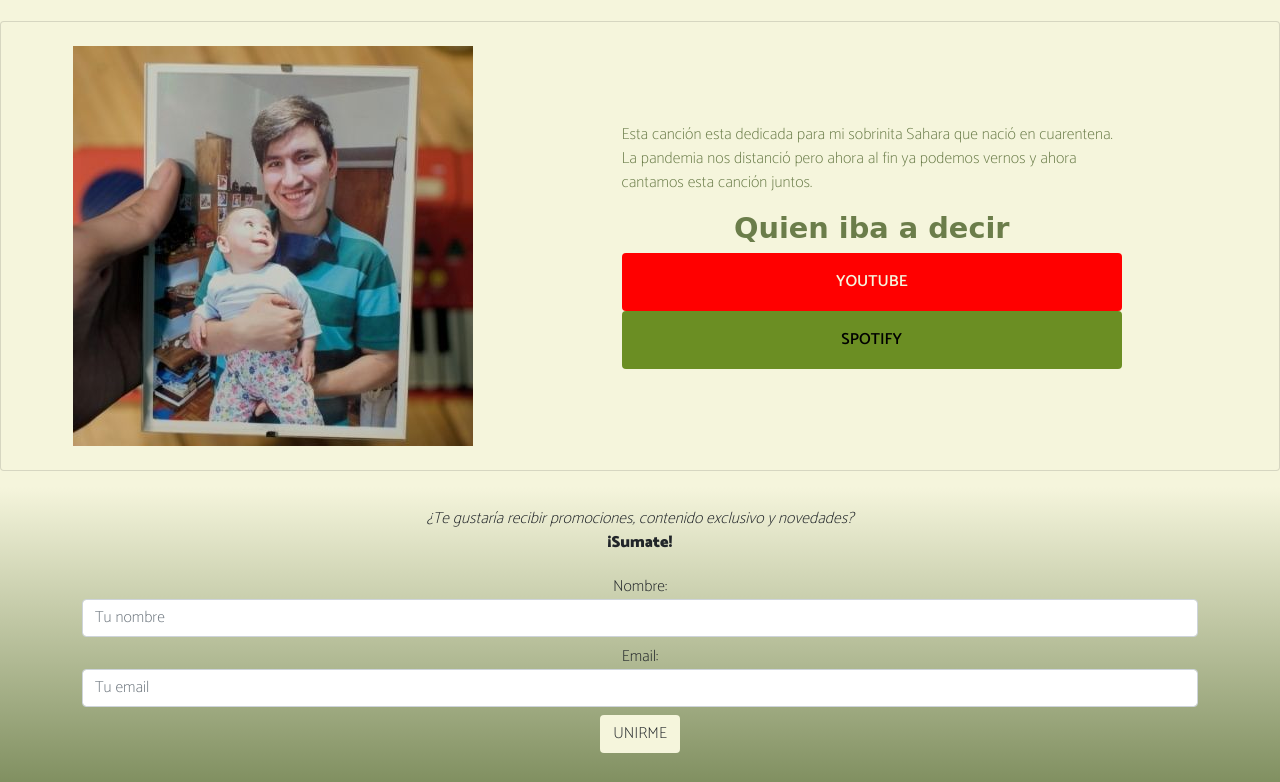
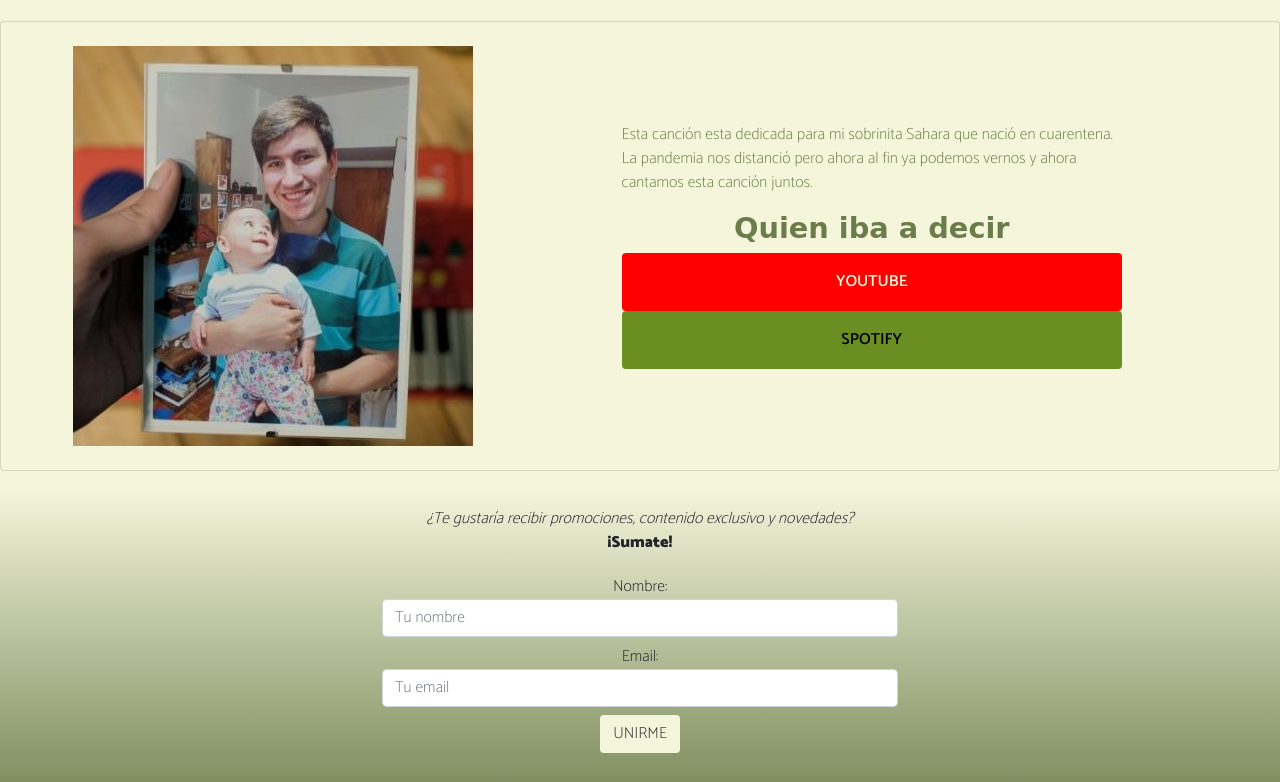
Before and after one commit to GASTONSORIA/webmusicaltonsoria, a website: page index.html in a window 1280 px wide. Shown: the part 87-869 px from the top of the page. Drawn offline with nearby package versions, Linux system fonts and the light colour scheme; files whose address does not match are found by name; a web font is replaced by a local one.

Commit message:
Mediaqueries Footer + Estilos Home

```diff
--- a/index.html
+++ b/index.html
@@ -82,7 +82,7 @@
         </div>
 
         <div class="col-xs-6 col-md-5 mx-md-4 d-flex justify-content-center align-items-center">
-          <div class="card-body container-fluid d-flex flex-column-reverse order-md-3">
+          <div class="card-body container-fluid d-flex flex-column flex-md-column-reverse order-md-3">
             <a href="https://open.spotify.com/embed/track/5wTXX03DJACyZICvPjL4ve?utm_source=generator&theme=0"
               target="_blank" class="btn btn--spotify btn--color p-3" data-aos="fade-right">Spotify</a>
             <a href="https://www.youtube.com/embed/pFuFUvswN-A" target="_blank" class="btn btn--youtube p-3"
@@ -109,7 +109,7 @@
     </p>
 
 
-    <form class="form-inline container d-flex flex-column justify-content-around align-items-center mb-4"
+    <form class="form-inline container d-flex flex-column justify-content-around align-items-center mb-4 footer__form--width"
       action="/action_page.php">
       <!-- nombre  -->
       <label for="uname" class="mr-sm-2">Nombre:</label>
--- a/scss/_footer.scss
+++ b/scss/_footer.scss
@@ -33,6 +33,10 @@
     align-items: center ;
 }
 
+.footer__form--width {
+    max-width: 500px;
+}
+
 .form__button {
     background-color: #f5f5dc;
 }
--- a/scss/_mediaqueries.scss
+++ b/scss/_mediaqueries.scss
@@ -3,5 +3,27 @@
 
 
 img.article__img.d-flex.justify-content-center.col-12.col-lg-6 {
-    max-width:100%
+    max-width: 100%
 }
+
+//footer ---------------------------------------------------------------------------------
+@media (min-width: 1400px) {
+    form.form-inline.container.d-flex.flex-column.justify-content-around.align-items-center.mb-4 {
+        max-width: 540px;
+    }
+
+}
+
+@media (min-width: 1024px) {
+    form.form-inline.container.d-flex.flex-column.justify-content-around.align-items-center.mb-4 {
+        max-width: 540px;
+    }
+
+}
+
+@media (min-width: 768px) {
+    form.form-inline.container.d-flex.flex-column.justify-content-around.align-items-center.mb-4 {
+        max-width: 540px;
+    }
+
+}
```
Also changed, not shown: scss/estilos.css, 1 other file.
